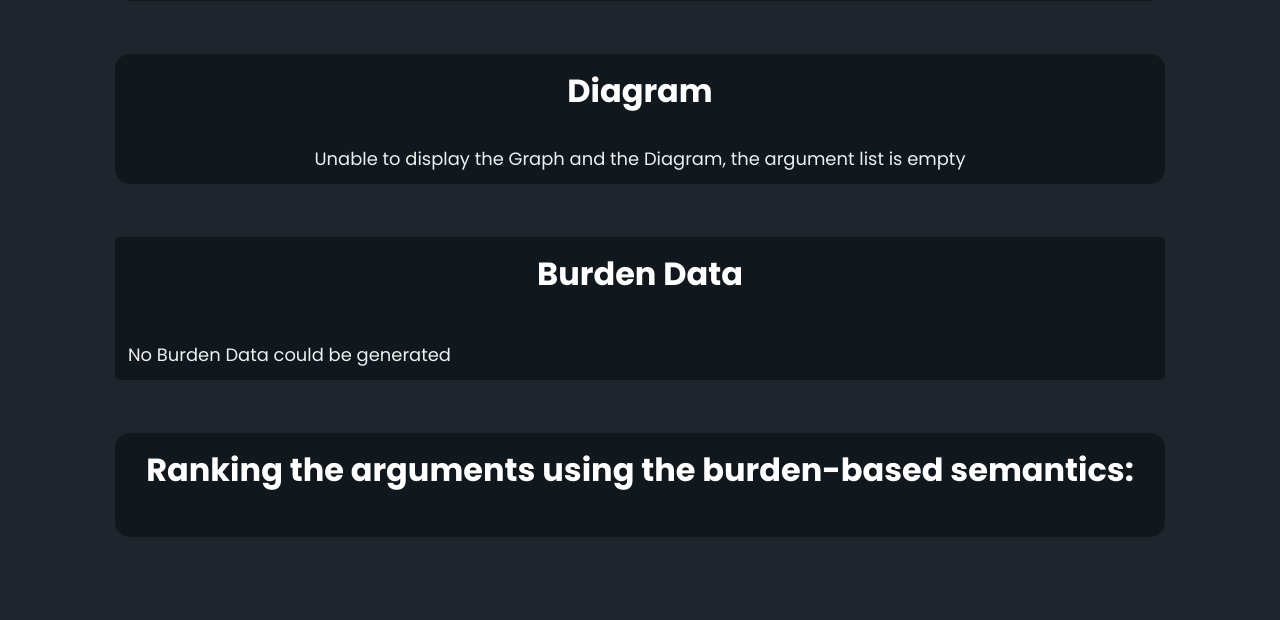
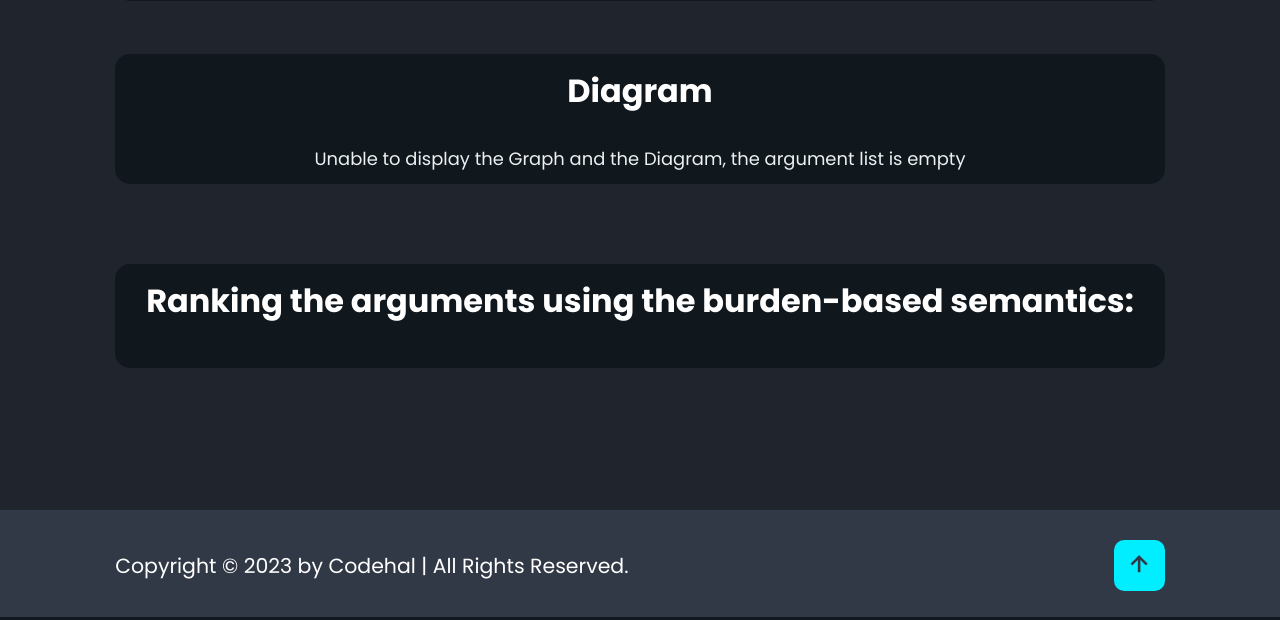
Before and after one commit to akramMk/dz-power, a Flask app: template templates/attacks_template.html in a window 1280 px wide. Shown: the part 1060-1680 px from the top of the page. Run offline with Flask 3, Linux system fonts and the light colour scheme; the template is opened without the code that fills it, so the values that code supplies are empty.

Commit message:
Add files via upload

```diff
--- a/templates/attacks_template.html
+++ b/templates/attacks_template.html
@@ -144,7 +144,7 @@
             {% endif %}
         </div>
         <br>
-        <div class="burden">
+        <!-- <div class="burden">
             <h1>Burden Data</h1>
             {% if arguments %}
                 <ul>
@@ -155,7 +155,7 @@
             {% else %}
                 <p>No Burden Data could be generated</p>
             {% endif %}
-        </div>
+        </div> -->
         <br>
         <div class="preference">
             <h1>Ranking the arguments using the burden-based semantics:</h1>
```
